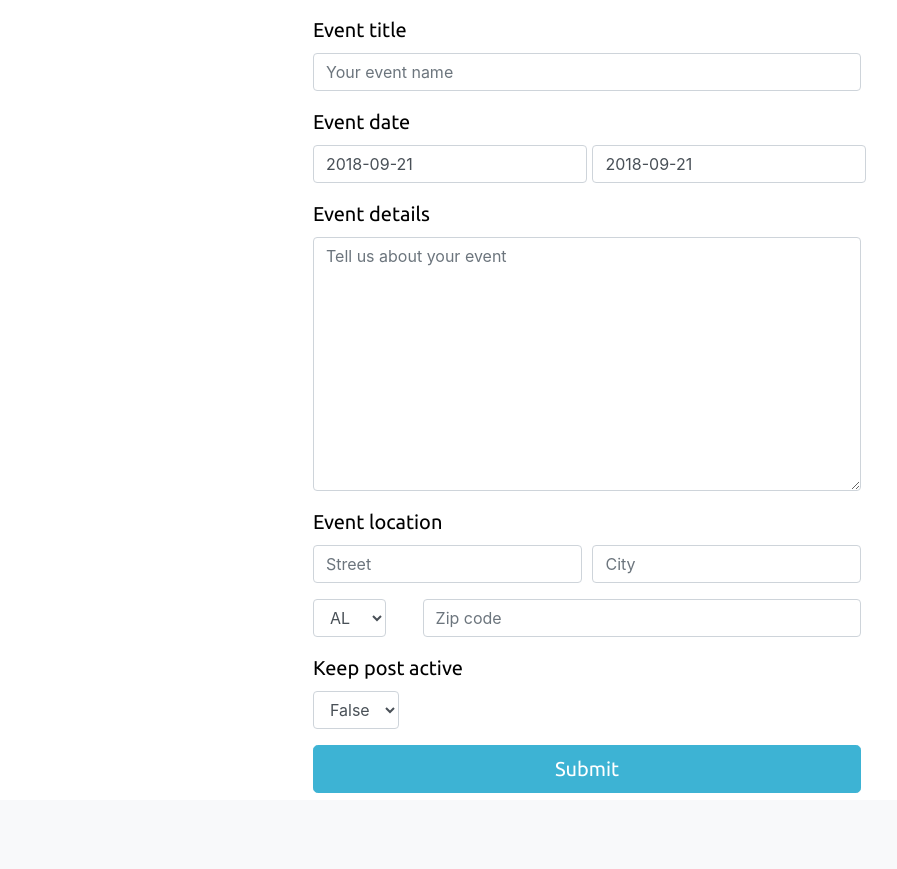
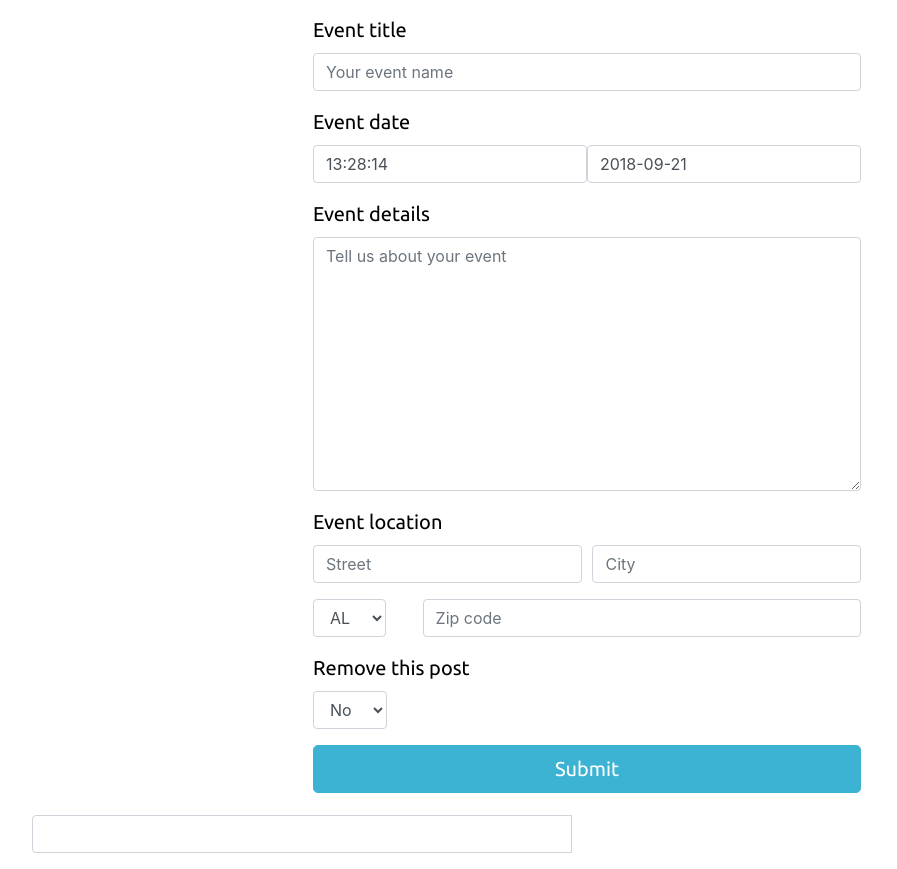
Before and after one commit to mhaberle/boomerangers, a Django app: page /profile/createboomerang/ in a window 1280 px wide. Shown: the part 93-962 px from the top of the page, without its empty margins (53-950 px from the left). Before the commit the page ends 886 px from the top, so only its background shows below. Run offline with Django 3.2, Linux system fonts and the light colour scheme; the visitor is signed in with stand-in values (Sample User, id 1); data comes from the database, SQL or seed files in the repository; some libraries are stand-ins or nearby versions.

Commit message:
09212018 v1

```diff
--- a/home/templates/home/base.html
+++ b/home/templates/home/base.html
@@ -15,6 +15,23 @@
   <script src="https://cdnjs.cloudflare.com/ajax/libs/popper.js/1.14.3/umd/popper.min.js" integrity="sha384-ZMP7rVo3mIykV+2+9J3UJ46jBk0WLaUAdn689aCwoqbBJiSnjAK/l8WvCWPIPm49" crossorigin="anonymous"></script>
 
   <script src="https://stackpath.bootstrapcdn.com/bootstrap/4.1.2/js/bootstrap.min.js" integrity="sha384-o+RDsa0aLu++PJvFqy8fFScvbHFLtbvScb8AjopnFD+iEQ7wo/CG0xlczd+2O/em" crossorigin="anonymous"></script>
+
+  <script src="//cdn.bootcss.com/bootstrap-datetimepicker/4.17.44/js/bootstrap-datetimepicker.min.js"></script>
+
+<script type="text/javascript" src="/path/to/jquery.js"></script>
+<script type="text/javascript" src="/path/to/moment.js"></script>
+<script type="text/javascript" src="/path/to/bootstrap/js/transition.js"></script>
+<script type="text/javascript" src="/path/to/bootstrap/js/collapse.js"></script>
+<script type="text/javascript" src="/path/to/bootstrap/dist/bootstrap.min.js"></script>
+<script type="text/javascript" src="/path/to/bootstrap-datetimepicker.min.js"></script>
+
+  <script type="text/javascript">
+      $(function () {
+          $('#datetimepicker3').datetimepicker({
+              format: 'LT'
+          });
+      });
+  </script>
 
   <link href="https://fonts.googleapis.com/css?family=Ubuntu" rel="stylesheet">
 
--- a/user_profile/forms.py
+++ b/user_profile/forms.py
@@ -97,14 +97,12 @@ class UserProfileForm(ModelForm):
 class PostDetailForm(ModelForm):
 
 # looks like i need to init the user that creates this instance to attach it to the model entry, i believe since i'm missing this data, it's not letting me submit the form entry
-
-
 	class Meta:
 		model = PostDetail
-		fields = ['poster', 'post_name', 'post_start_date', 'post_end_date', 'post_details', 'date_posted', 'street', 'city', 'state', 'zip_code', 'deactivate_post',]
+		fields = ['user', 'post_name', 'class_start_date', 'class_start_time','post_details', 'street', 'city', 'state', 'zip_code', 'remove_post',]
 
 	def __init__(self, *args, **kwargs):
-
+		self.user = kwargs.pop('user')
 		self.helper = FormHelper()
 		self.helper.form_id = 'id-PostDetailForm'
 		self.helper.form_class = 'form-inline'
@@ -112,7 +110,12 @@ class PostDetailForm(ModelForm):
 
 		super(PostDetailForm, self).__init__(*args, **kwargs)
 
+
+		self.fields['user'].initial = self.user.user
+		self.fields['remove_post'].initial = "No"
+
 		self.helper.layout = Layout(
+			Field( 'user', type='hidden'),
 			Fieldset(
 				'Event title',
 				Div(
@@ -123,8 +126,8 @@ class PostDetailForm(ModelForm):
 			Fieldset(
 				'Event date',
 				Div(
-					Field(	'post_start_date', placeholder='Event start date'),
-					Field(	'post_end_date',  placeholder='Event end date'),
+					Field(	'class_start_time', placeholder='Event start time', form_class="datetime-input"),
+					Field(	'class_start_date', placeholder='Event start date', id="datetimepicker3"),
 							css_class = "form-inline",
 					)
 				),
@@ -149,9 +152,9 @@ class PostDetailForm(ModelForm):
 					)
 				),
 			Fieldset(
-				'Keep post active',
+				'Remove this post',
 				Div(
-					Field( 'deactivate_post', placeholder=''),
+					Field( 'remove_post', placeholder=''),
 						css_class = "form-inline",
 					)
 				),
--- a/user_profile/models.py
+++ b/user_profile/models.py
@@ -38,12 +38,12 @@ class UserProfile(models.Model):
 
 class PostDetail(models.Model):
 
-	poster = models.OneToOneField(settings.AUTH_USER_MODEL, on_delete=models.CASCADE)
+	user = models.ForeignKey(settings.AUTH_USER_MODEL, on_delete=models.CASCADE)
 	post_name = models.CharField("post name", max_length=50)
-	post_start_date = models.DateField(verbose_name="start date", default=datetime.now)
-	post_end_date = models.DateField(verbose_name="end date", default=datetime.now)
+	class_start_date = models.DateField(verbose_name="start date", default=datetime.now)
+	class_start_time = models.TimeField(verbose_name="time", default=datetime.now)
+
 	post_details = models.TextField("post details")
-	date_posted = models.DateField(auto_now_add=False)
 	#event location
 	street = models.CharField("street address", max_length=100)
 	city = models.CharField("city", max_length=100)
@@ -58,9 +58,9 @@ class PostDetail(models.Model):
 	zip_code = models.CharField("zip code", max_length=5)
 
 	CONTINUE_POSTING = (
-		('True', 'True'), ('False', 'False'),
+		('Yes', 'Yes'), ('No', 'No'),
 		)
-	deactivate_post = models.CharField('remove listing', max_length=50, choices=CONTINUE_POSTING, default='False')
+	remove_post = models.CharField('remove listing', max_length=50, choices=CONTINUE_POSTING, default='False')
 
 	def __str__(self):
 		return self.post_name
--- a/user_profile/templates/user_profile/create_boomerang.html
+++ b/user_profile/templates/user_profile/create_boomerang.html
@@ -19,4 +19,24 @@
   </div>
 </div>
 
+<div class="container">
+    <div class="row">
+        <div class='col-sm-6'>
+            <div class="form-group">
+                <div class='input-group date' id='datetimepicker1'>
+                    <input type='text' class="form-control" />
+                    <span class="input-group-addon">
+                        <span class="glyphicon glyphicon-calendar"></span>
+                    </span>
+                </div>
+            </div>
+        </div>
+        <script type="text/javascript">
+            $(function () {
+                $('#datetimepicker1').datetimepicker();
+            });
+        </script>
+    </div>
+</div>
+
 {% endblock %}
--- a/user_profile/views.py
+++ b/user_profile/views.py
@@ -70,15 +70,18 @@ def create_boomerang(request):
 	current_user = request.user
 	current_user_instance = UserProfile.objects.get(user=current_user)
 	if request.method=="POST":
-		form = PostDetailForm(request.POST)
+		form = PostDetailForm(request.POST, user=current_user_instance)
 		if form.is_valid():
 			form.save()
 			return redirect('../view')
 	else:
-		form = PostDetailForm()
+		form = PostDetailForm(user=current_user_instance)
 	return render(request, 'user_profile/create_boomerang.html', {	'form': form,
 																	'view_title': view_title,
 																	'user': current_user,})
+
+
+# form = SomeModelForm(request.POST or None, initial={"option": "10"})
 
 # this is for editing the boomerangs
 # @login_required
```
Also changed, not shown: user_profile/migrations/0006_auto_20180920_2015.py (added), user_profile/migrations/0007_auto_20180920_2026.py (added), user_profile/migrations/0008_auto_20180921_0639.py (added).
